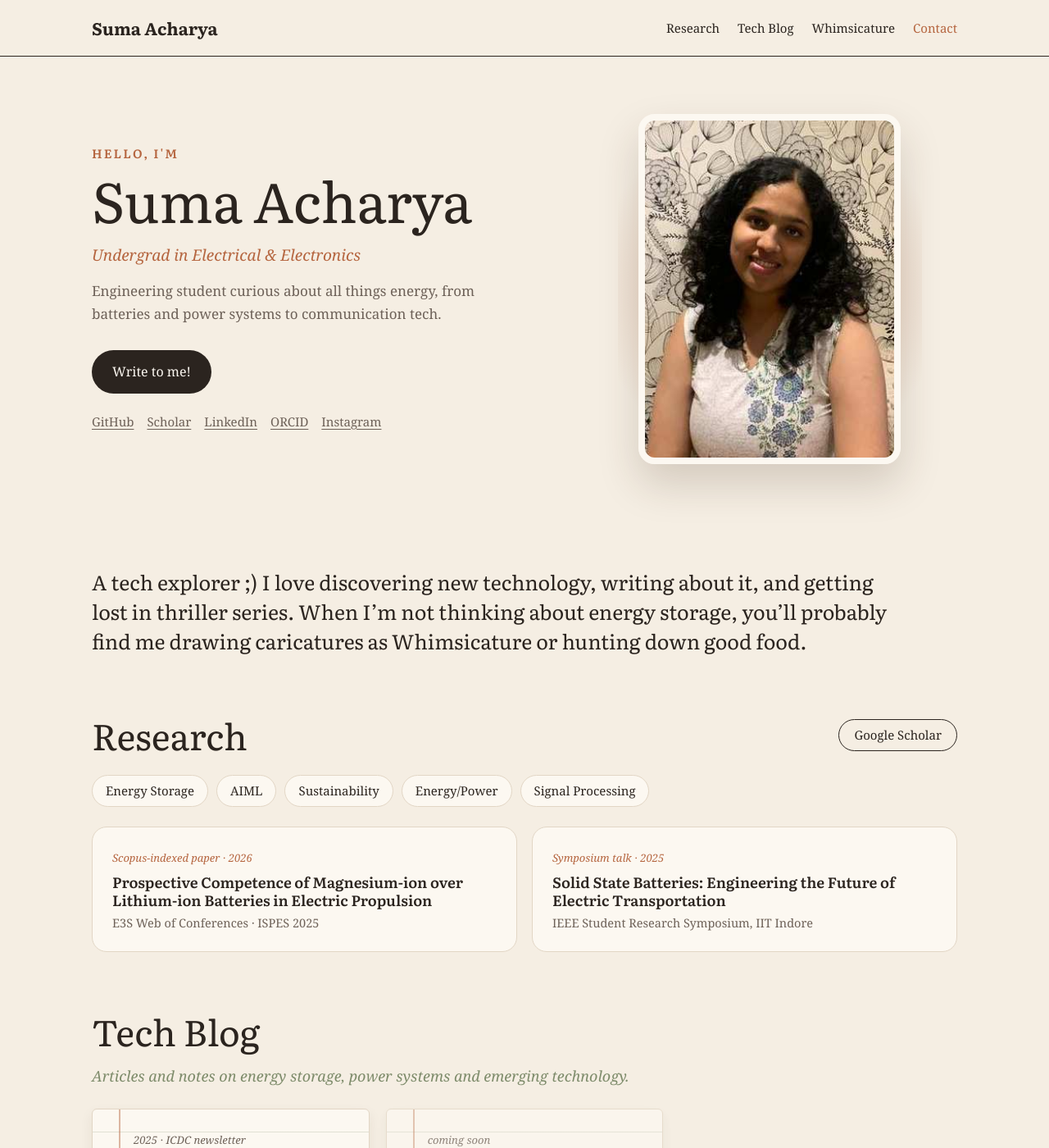
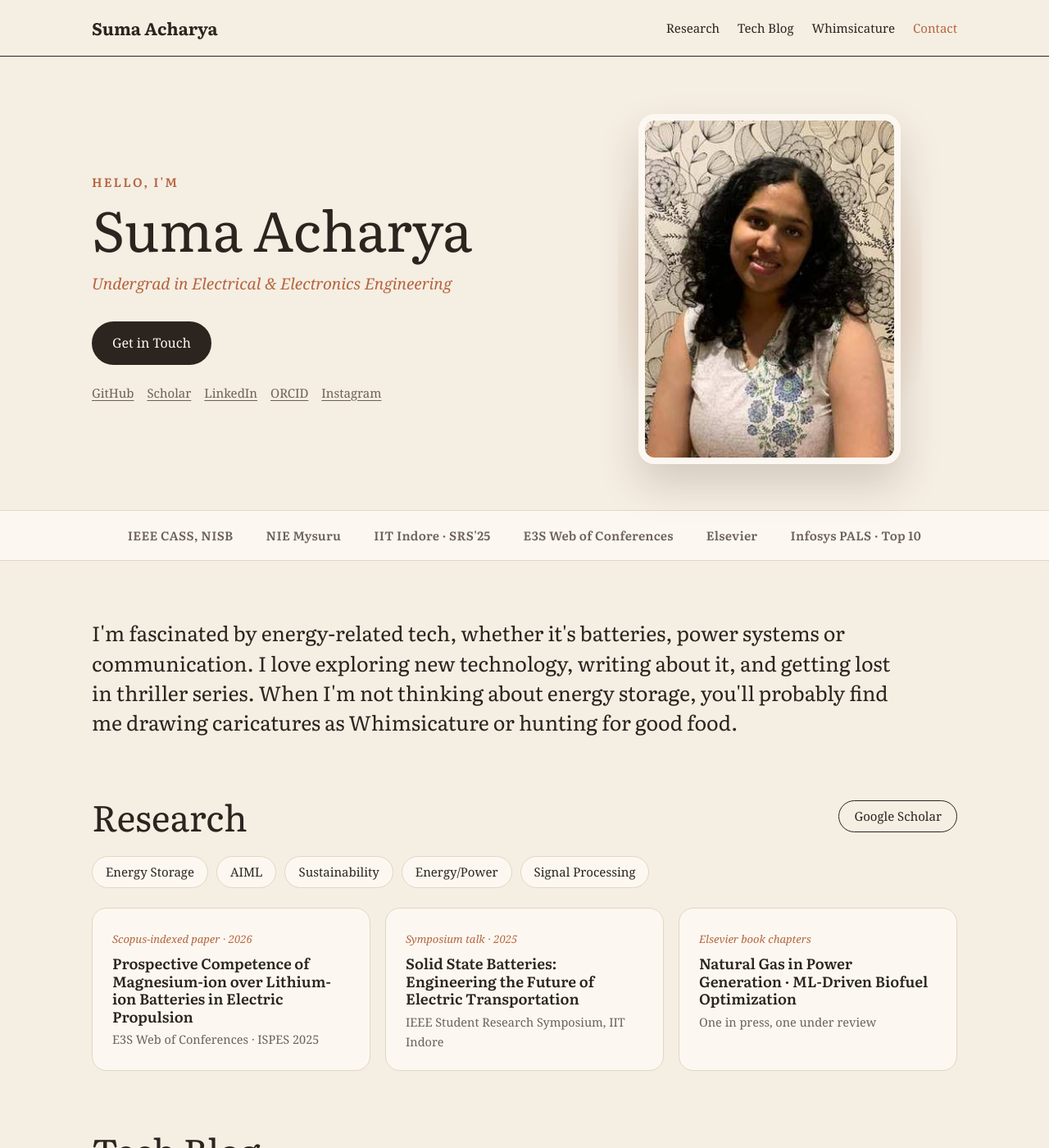
Before and after one commit to SumaAcharya/SumaAcharya.github.io, a Jekyll site: the page built from index.html, in a window 1280 px wide and 1400 px high. Shown: the whole window at 82% size. Built offline with Jekyll 4.4.1, drawn with Linux system fonts in a browser that asks for light colours; some of the changed text lies outside the part shown.

Commit message:
Add files via upload

```diff
--- a/index.html
+++ b/index.html
@@ -10,10 +10,9 @@ layout: default
   <div class="hero-text">
     <p class="hello">Hello, I'm</p>
     <h1>Suma Acharya</h1>
-    <p class="role">Undergrad in Electrical &amp; Electronics</p>
-    <p class="intro">Engineering student curious about all things energy, from batteries and power systems to communication tech.</p>
+    <p class="role">Undergrad in Electrical &amp; Electronics Engineering</p>
     <div class="actions">
-      <a class="btn dark" href="#contact">Write to me!</a>
+      <a class="btn dark" href="#contact">Get in Touch</a>
     </div>
     <p class="social">
       <a href="https://github.com/SumaAcharya" target="_blank" rel="noopener">GitHub</a>
@@ -29,8 +28,14 @@ layout: default
   </div>
 </section>
 
+<div class="strip" aria-label="Affiliations">
+  <div class="strip-track">
+    <span>IEEE CASS, NISB</span><span>NIE Mysuru</span><span>IIT Indore · SRS'25</span><span>E3S Web of Conferences</span><span>Elsevier</span><span>Infosys PALS · Top 10</span>
+  </div>
+</div>
+
 <section class="section wrap">
-  <p class="statement reveal">A tech explorer ;) I love discovering new technology, writing about it, and getting lost in thriller series. When I’m not thinking about energy storage, you’ll probably find me drawing caricatures as Whimsicature or hunting down good food.</p>
+  <p class="statement reveal">I'm fascinated by energy-related tech, whether it's batteries, power systems or communication. I love exploring new technology, writing about it, and getting lost in thriller series. When I'm not thinking about energy storage, you'll probably find me drawing caricatures as Whimsicature or hunting for good food.</p>
 </section>
 
 <section id="research" class="section wrap">
@@ -42,7 +47,7 @@ layout: default
     <a href="https://scholar.google.com/citations?view_op=search_authors&hl=en&mauthors=label:energy_power" target="_blank" rel="noopener">Energy/Power</a>
     <a href="https://scholar.google.com/citations?view_op=search_authors&hl=en&mauthors=label:signal_processing" target="_blank" rel="noopener">Signal Processing</a>
   </div>
-  <div class="cards" style="grid-template-columns:repeat(auto-fit,minmax(280px,1fr))">
+  <div class="cards three">
     <a class="card reveal" href="https://www.e3s-conferences.org/articles/e3sconf/abs/2026/10/e3sconf_ispes2026_04006/e3sconf_ispes2026_04006.html" target="_blank" rel="noopener">
       <span class="kicker">Scopus-indexed paper · 2026</span>
       <h3>Prospective Competence of Magnesium-ion over Lithium-ion Batteries in Electric Propulsion</h3>
@@ -52,6 +57,11 @@ layout: default
       <span class="kicker">Symposium talk · 2025</span>
       <h3>Solid State Batteries: Engineering the Future of Electric Transportation</h3>
       <p>IEEE Student Research Symposium, IIT Indore</p>
+    </div>
+    <div class="card reveal">
+      <span class="kicker">Elsevier book chapters</span>
+      <h3>Natural Gas in Power Generation · ML-Driven Biofuel Optimization</h3>
+      <p>One in press, one under review</p>
     </div>
   </div>
 </section>
@@ -101,7 +111,8 @@ layout: default
 
 <section id="contact" class="section wrap">
   <div class="contact reveal">
-    <p class="hello small">Write to me!</p>
+    <p class="hello small">Get in touch</p>
+    <h2>Open to research collaborations, internships and technical writing opportunities.</h2>
     <a class="btn dark" href="mailto:suma.acharya40@gmail.com">suma.acharya40@gmail.com</a>
   </div>
 </section>
```
